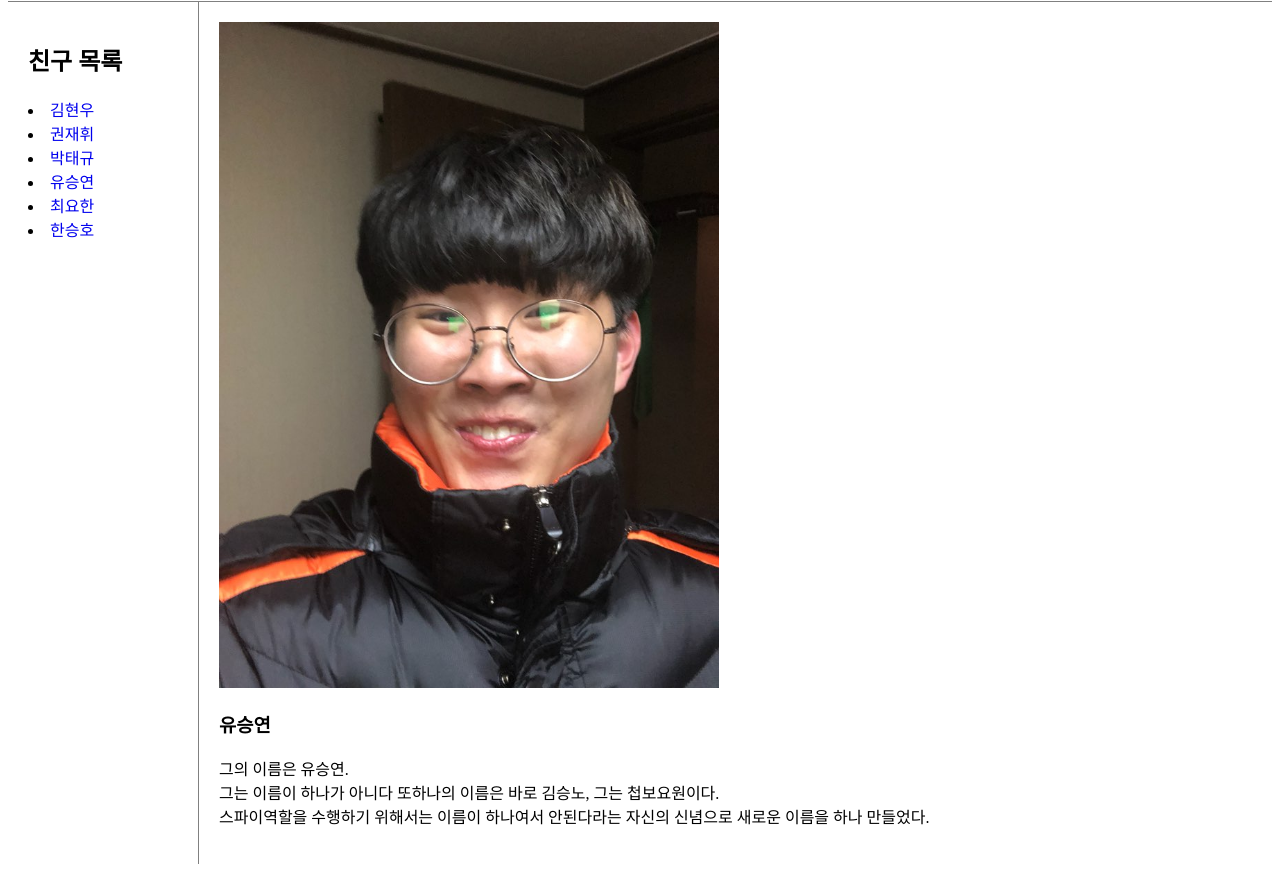
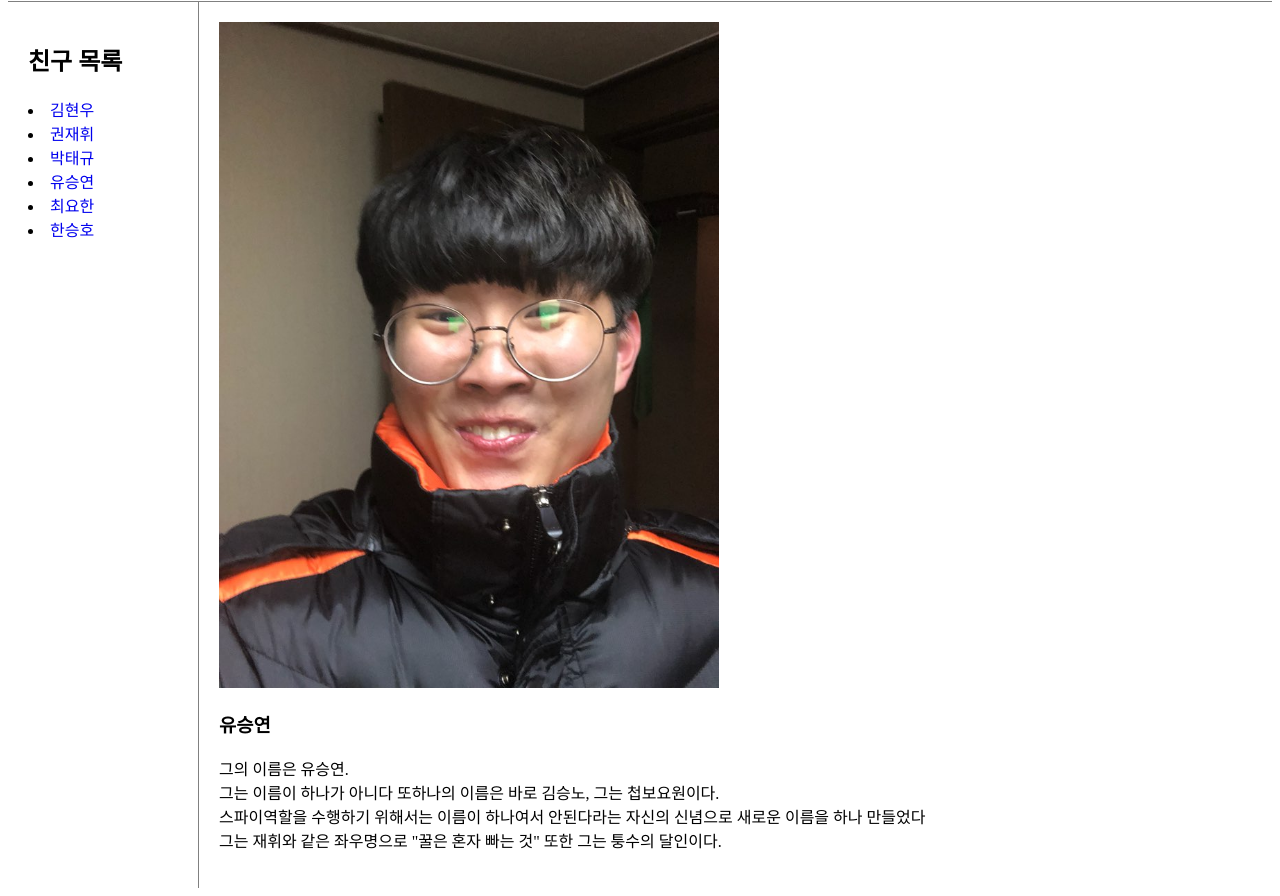
Before and after one commit to frencho2/my-first-homepage, a plain HTML site: page friendList/ysy.html in a window 1280 px wide. Shown: the part 119-1015 px from the top of the page. Before the commit the page ends 991 px from the top, so only its background shows below. Drawn offline with Linux system fonts and the light colour scheme.

Commit message:
change info

```diff
--- a/friendList/ysy.html
+++ b/friendList/ysy.html
@@ -25,7 +25,8 @@
       <p>
         그의 이름은 유승연.<br>
         그는 이름이 하나가 아니다 또하나의 이름은 바로 김승노, 그는 첩보요원이다.<br>
-        스파이역할을 수행하기 위해서는 이름이 하나여서 안된다라는 자신의 신념으로 새로운 이름을 하나 만들었다.
+        스파이역할을 수행하기 위해서는 이름이 하나여서 안된다라는 자신의 신념으로 새로운 이름을 하나 만들었다<br>
+        그는 재휘와 같은 좌우명으로 "꿀은 혼자 빠는 것" 또한 그는 퉁수의 달인이다.
       </p>
     </div>
   </div>
```
Also changed, not shown: friendList/gjh.html (+2 -1 lines).
